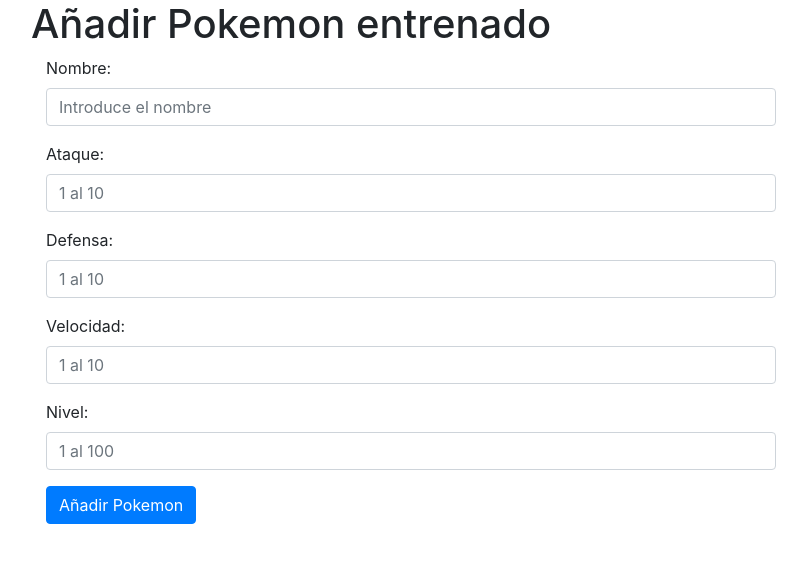
After one commit to rafgomcab/Proyecto-IAW, a PHP site: page /anadirPokemon.php?especie=1 in a window 1280 px wide. The commit adds this page. Shown: the top 563 px of the page, without its empty margins (39-846 px from the left). Run offline with PHP 8.4, Linux system fonts and the light colour scheme.

Commit message:
Añadir y eliminar pokemon informacion individual

```diff
--- /dev/null
+++ b/anadirPokemon.php
@@ -0,0 +1,68 @@
+<?php
+ $especie = $_GET['especie'];
+?>
+<!doctype html>
+<html lang="es">
+	<head>
+		<!-- Required meta tags -->
+		<meta charset="utf-8">
+		<meta name="viewport" content="width=device-width, initial-scale=1, shrink-to-fit=no">
+
+		<!-- Bootstrap CSS -->
+		<link rel="stylesheet" href="css/bootstrap.min.css">
+
+		<title>Añadir Pokemon</title>
+	</head>
+	<body>
+		<div class="container">
+			<div class="row">
+				<h1>Añadir Pokemon entrenado</h1>
+			</div>
+
+			<div class="row">
+				<div class="col-md-8">
+					<!-- Completar atributos de form -->
+					<form id="registro" name="registro" method="post" action="anadirPokemon2.php" autocomplete="off">
+
+						<div class="form-group">
+							<!-- Nombre -->
+							<label for="nombre">Nombre: </label>
+							<input type="text" name="nombre" class="form-control" id="formGroupExampleInput" placeholder="Introduce el nombre">
+						</div>
+
+						<div class="form-group">
+							<!-- tipo1 -->
+							<label for="ataque">Ataque: </label>
+							<input type="number" name="ataque" class="form-control" id="formGroupExampleInput" placeholder="1 al 10" max="10" min="1">
+						</div>
+
+						<div class="form-group">
+							<!-- tipo2 -->
+							<label for="defensa">Defensa: </label>
+							<input type="number" name="defensa" class="form-control" id="formGroupExampleInput"  placeholder="1 al 10" max="10" min="1">
+						</div>
+
+						<div class="form-group">
+							<!-- region -->
+							<label for="region">Velocidad: </label>
+							<input type="number" name="velocidad" class="form-control" id="formGroupExampleInput"  placeholder="1 al 10" max="10" min="1">
+						</div>
+
+                        <div class="form-group">
+							<!-- region -->
+							<label for="nivel">Nivel: </label>
+							<input type="number" name="nivel" class="form-control" id="formGroupExampleInput"  placeholder="1 al 100" max="100" min="1">
+						</div>
+
+                        <input type="hidden" name="especie" value=<?php echo $especie ?>>
+
+						<div class="form-group">
+							<!-- Registrar -->
+							<input type="submit" value="Añadir Pokemon" name="registrar" class="btn btn-primary">
+						</div>
+					</form>
+				</div>
+			</div>
+		</div>
+	</body>
+</html>
--- a/css/portada.css
+++ b/css/portada.css
@@ -13,14 +13,14 @@
 }
 header{
     justify-self: center;
-    padding: 20px;
+    padding: 10px;
 }
 
-nav{
+body nav{
     display: flex;
     justify-content: center;
 
-    padding: 20px;
+
 
 }
 h1{
--- a/pokemon.php
+++ b/pokemon.php
@@ -61,7 +61,7 @@
 							echo "<td>",$fila['tipo1'],"</td>";
 							echo "<td>",$fila['tipo2'],"</td>";
 							echo "<td>",$fila['region'],"</td>";
-							echo "<td><a href= 'estadisticas.php?id=$fila[id]' class='btn btn-warning'>Ver individuos</a></td>";
+							echo "<td><a href= 'estadisticas.php?especie=$fila[nombre]' class='btn btn-warning'>Ver individuos</a></td>";
 						echo "</tr>";
 						}
 					?>
```
Also changed, not shown: anadirPokemon2.php (added, +45 -0 lines), eliminar.php (added, +40 -0 lines), estadisticas.php (+82 -4 lines).
